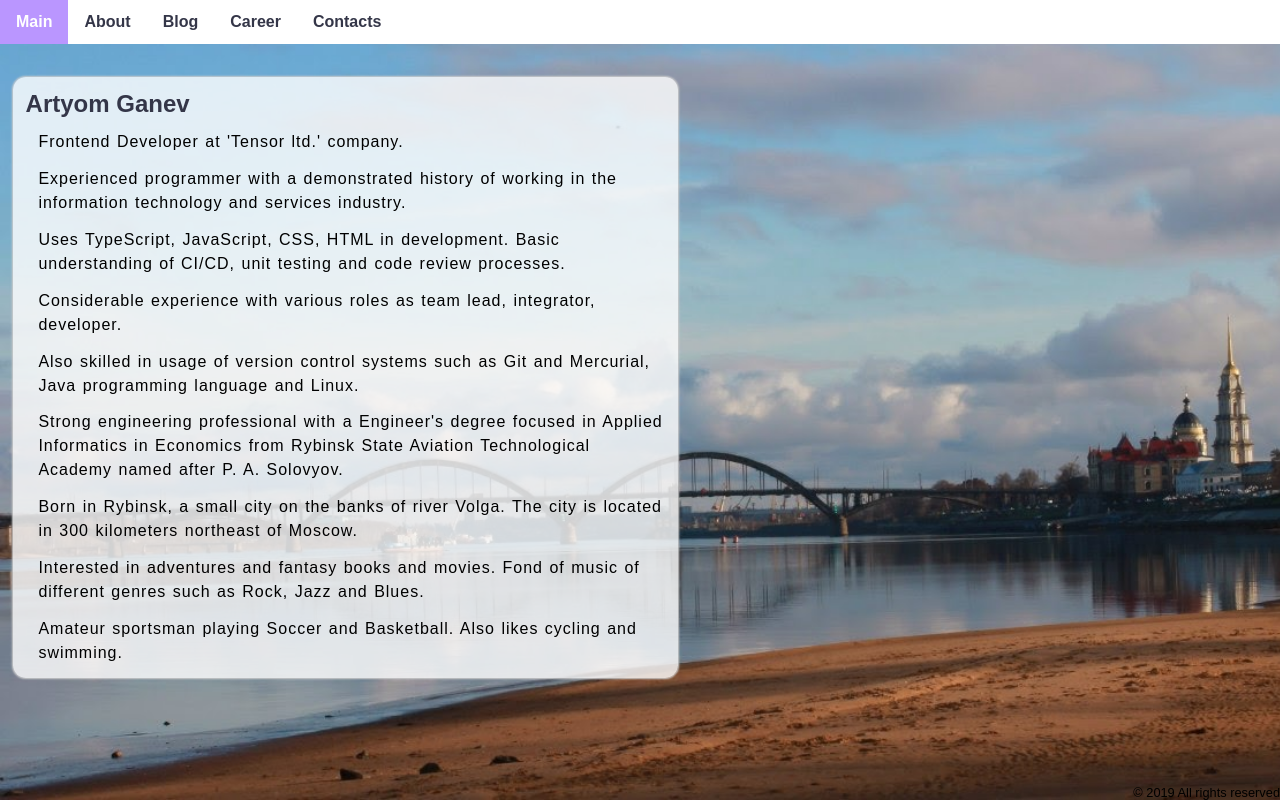
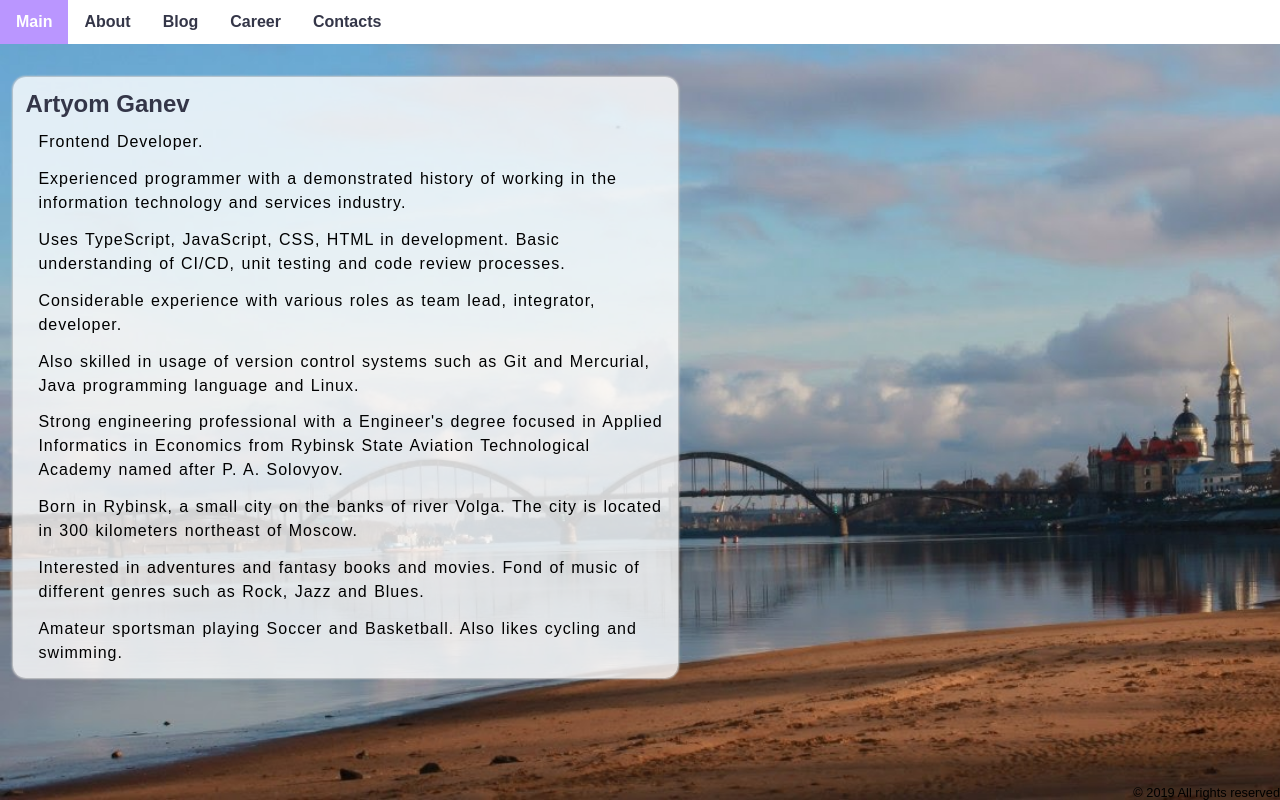
Before and after one commit to artyom-88/artyom-88.github.io, a React (Create React App) app: page /#/about in a window 1280 px wide. Built offline with nearby package versions, Linux system fonts and the light colour scheme.

Commit message:
update dependencies and bio

```diff
--- a/src/components/Navigation/Menu.tsx
+++ b/src/components/Navigation/Menu.tsx
@@ -15,8 +15,4 @@ const items = PAGES.map(({name, url}) => <Link className="nav-menu__item" to={`/
 /**
  * Navigation menu
  */
-export default () => (
-    <div className="flexBox nav-menu__root" id="menu">
-        {items}
-    </div>
-);
+export default () => <div className="flexBox nav-menu__root" id="menu">{items}</div>;
--- a/src/resources/bio.json
+++ b/src/resources/bio.json
@@ -1,6 +1,6 @@
 {
   "data": [
-    "Frontend Developer at 'Tensor ltd.' company.",
+    "Frontend Developer.",
     "Experienced programmer with a demonstrated history of working in the information technology and services industry.",
     "Uses TypeScript, JavaScript, CSS, HTML in development. Basic understanding of CI/CD, unit testing and code review processes.",
     "Considerable experience with various roles as team lead, integrator, developer.",
```
Also changed, not shown: package.json (+5 -5 lines), 1 other file (tests, documents, lock files or other folders).
